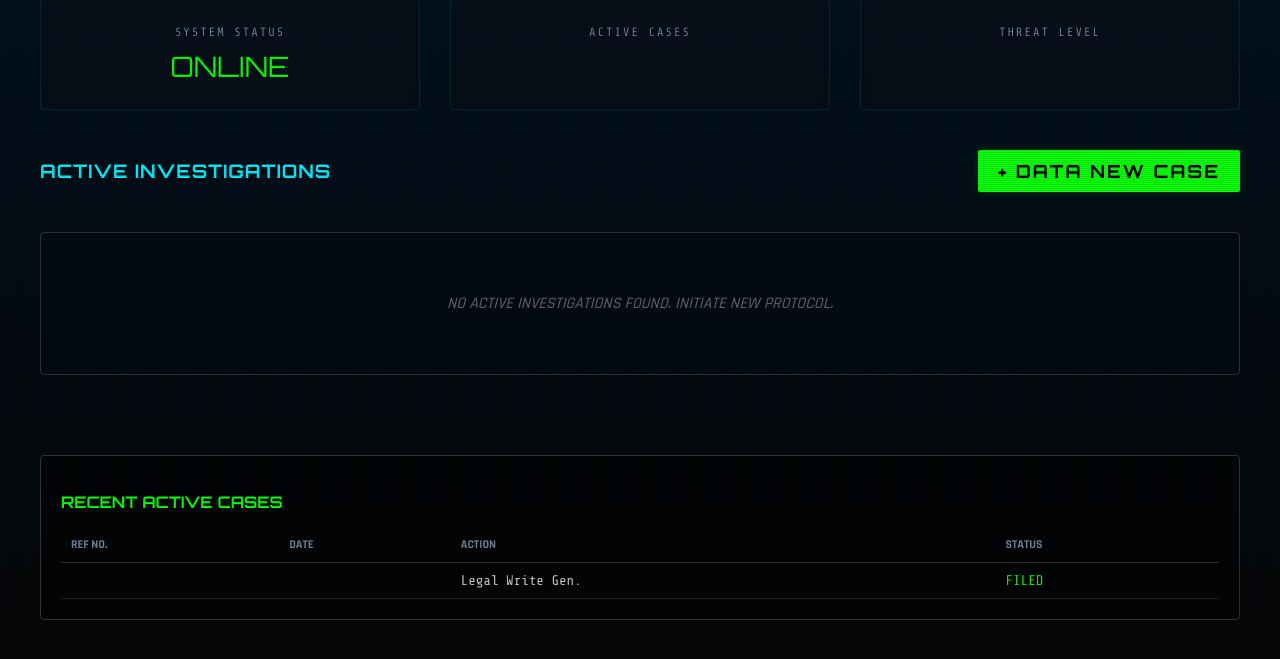
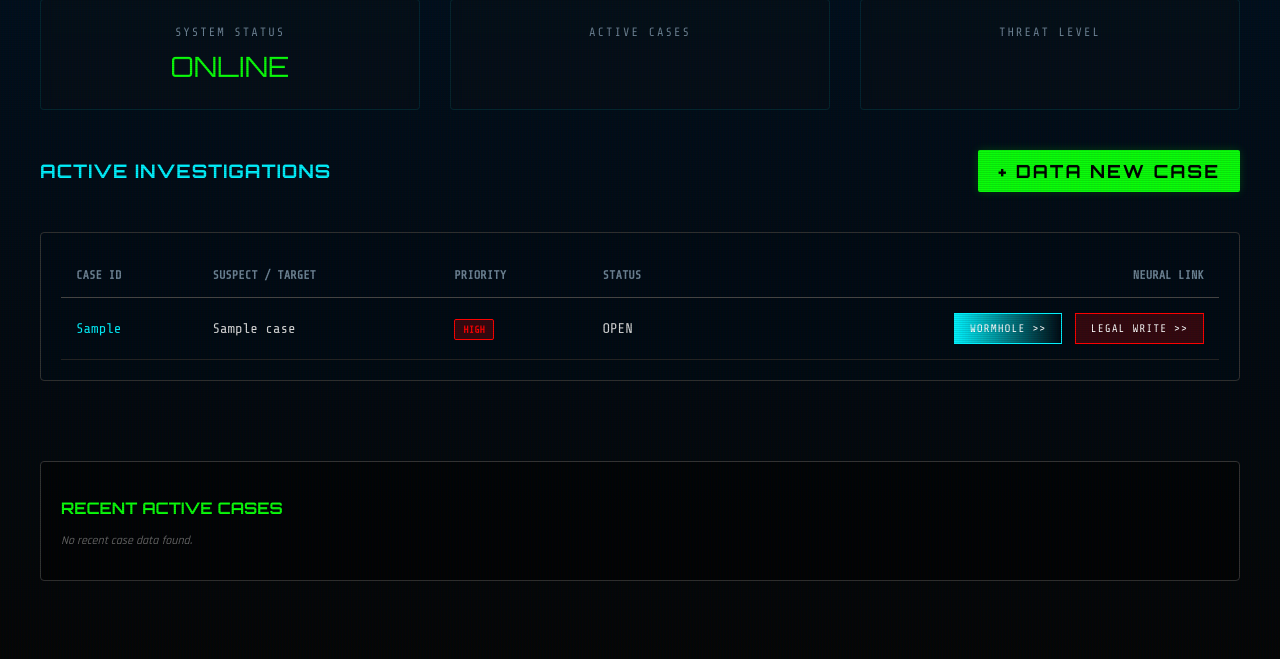
Before and after one commit to VanshVerma4436/Trinetra, a Django app: page /portal/dashboard/ in a window 1280 px wide. Shown: the part 111-770 px from the top of the page. Run offline with Django 4.2, Linux system fonts and the light colour scheme; a user stored in the database is signed in; tables that the repository leaves empty hold one stand-in row (values such as "Sample post").

Commit message:
latest commit

```diff
--- a/officer_portal/urls.py
+++ b/officer_portal/urls.py
@@ -5,12 +5,12 @@ urlpatterns = [
     path('', views.officer_login, name='portal_login'),
     path('admin-security/2fa/', views.Admin2FAView.as_view(), name='admin_2fa'),
     path('admin-security/logout/', views.custom_admin_logout, name='clean_logout'),
+    path('logout/', views.officer_logout, name='officer_logout'),
     path('dashboard/', views.officer_dashboard, name='officer_dashboard'),
     path('api/chat/', views.ai_chat_endpoint, name='ai_chat_endpoint'),
     path('api/generate-legal/', views.generate_legal, name='generate_legal'),
-    path('api/download-case-pdf/', views.download_case_pdf, name='download_case_pdf'),
+    path('ai-lab/', views.ai_lab, name='ai_lab'),
     path('authorize/', views.authorize_ai, name='authorize_ai'),
-    path('ai-lab/', views.ai_lab, name='ai_lab'),
     path('api/create-case/', views.create_case_endpoint, name='create_case'),
     path('sys/factory_reset/', views.factory_reset, name='factory_reset'),
 ]
--- a/officer_portal/views.py
+++ b/officer_portal/views.py
@@ -2,7 +2,8 @@ from django.shortcuts import render, redirect, get_object_or_404
 from django.contrib.auth.decorators import login_required
 from django.contrib.auth import login, logout, authenticate
 from django.contrib import messages
-from django.http import JsonResponse, FileResponse
+from django.http import JsonResponse, FileResponse, HttpResponseBadRequest, HttpResponseServerError, HttpResponse
+from django.urls import reverse
 from django.utils import timezone
 from django.views.decorators.http import require_POST
 # [CRITICAL FIX] This import was missing or shadowed on your server
@@ -18,7 +19,7 @@ from reportlab.pdfgen import canvas
 from reportlab.lib.pagesizes import letter
 
 # --- IMPORTS ---
-from .models import Case, ChatMessage, Evidence, LegalDraft
+from .models import Case, ChatMessage, Evidence, LegalDraft, AIUsageLog
 try:
     from authentication.models import OfficerProfile
 except ImportError:
@@ -95,7 +96,7 @@ def custom_admin_logout(request):
 def officer_dashboard(request):
     recent_cases = Case.objects.filter(assigned_officer=request.user).order_by('-created_at')[:5]
     return render(request, 'officer_portal/dashboard.html', {
-        'recent_cases': recent_cases,
+        'cases': recent_cases,
         'user': request.user
     })
 
@@ -139,13 +140,167 @@ def ai_chat_endpoint(request):
         logger.error(f"Chat Error: {e}")
         return JsonResponse({'response': f"System Error: {str(e)}"}, status=500)
 
-# [FIX] Add missing stubs to prevent import errors if urls.py references them
-def authorize_ai(request): return JsonResponse({'status': 'ok'})
-def generate_legal(request, case_id): return JsonResponse({'status': 'ok'})
-def download_case_pdf(request, case_id): return HttpResponse("PDF Download")
-def ai_lab(request): return render(request, 'officer_portal/ai_lab.html')
-def create_case_endpoint(request): return JsonResponse({'status': 'ok'})
+@login_required
+@require_POST
+def authorize_ai(request):
+    """
+    Handles the security protocol modal to log AI usage before entering the WORMHOLE.
+    """
+    complaint_no = request.POST.get('complaint_no')
+    justification = request.POST.get('justification')
 
+    if complaint_no and justification:
+        AIUsageLog.objects.create(
+            user=request.user,
+            complaint_no=complaint_no,
+            justification=justification
+        )
+        # Redirect to the AI Lab with the case ID to load history
+        return redirect(f"{reverse('ai_lab')}?case_id={complaint_no}")
+
+    return HttpResponseBadRequest("Missing required compliance fields.")
+
+@login_required
+def generate_legal(request):
+    """
+    Generates a PDF legal document using the Trinetra AI and returns it to the user.
+    """
+    case_id = request.GET.get('case_id')
+    if not case_id:
+        return HttpResponseBadRequest("Missing case ID.")
+
+    case = get_object_or_404(Case, case_no=case_id)
+
+    # 1. Ask AI to draft the document based on case details
+    instruction = f"Draft an official legal summary for case {case.case_no}. Suspect: {case.suspect_name}. Details: {case.description}"
+    ai_response = TrinetraAI.generate_legal_doc(case.case_no, instruction)
+
+    if isinstance(ai_response, dict) and "error" in ai_response:
+        return HttpResponseServerError(f"AI Generation Failed: {ai_response['error']}")
+
+    # Example AI response JSON structure we expect:
+    # {'title': '...', 'facts': '...', 'legal_analysis': '...', 'conclusion': '...'}
+
+    title = ai_response.get('title', f"Legal Report - {case.case_no}")
+    facts = ai_response.get('facts', case.description)
+    law = ai_response.get('legal_analysis', 'Awaiting full AI analysis.')
+    conclusion = ai_response.get('conclusion', 'Investigation ongoing.')
+
+    # Save the draft history
+    draft = LegalDraft.objects.create(
+        user=request.user,
+        reference_no=case.case_no,
+        justification="System Generated via WORMHOLE PDF request",
+        generated_content=f"TITLE: {title}\nFACTS: {facts}\nLAW: {law}\nCONCLUSION: {conclusion}"
+    )
+
+    # 2. Convert to PDF
+    import io
+    from reportlab.pdfgen import canvas
+    from reportlab.lib.pagesizes import letter
+    from datetime import datetime
+
+    buffer = io.BytesIO()
+    p = canvas.Canvas(buffer, pagesize=letter)
+
+    # Header
+    p.setFont("Helvetica-Bold", 16)
+    p.drawString(50, 750, "TRINETRA SECURE PORTAL - OFFICIAL LEGAL DRAFT")
+    p.setFont("Helvetica", 10)
+    p.drawString(50, 735, f"Generated: {datetime.now().strftime('%Y-%m-%d %H:%M:%S')} | Officer: {request.user.username}")
+    p.line(50, 725, 550, 725)
+
+    # Content
+    y = 700
+    p.setFont("Helvetica-Bold", 12)
+    p.drawString(50, y, f"Ref No: {draft.reference_no}")
+    y -= 20
+    p.drawString(50, y, f"Subject: {title}")
+    y -= 30
+
+    p.setFont("Helvetica-Oblique", 11)
+    p.drawString(50, y, "1. Statement of Facts:")
+    y -= 15
+    p.setFont("Helvetica", 10)
+
+    # Simple word wrap logic for PDF
+    import textwrap
+    for line in textwrap.wrap(facts, 90):
+        p.drawString(50, y, line)
+        y -= 15
+        if y < 50:
+            p.showPage()
+            y = 750
+            p.setFont("Helvetica", 10)
+
+    y -= 15
+    p.setFont("Helvetica-Oblique", 11)
+    p.drawString(50, y, "2. Legal Analysis:")
+    y -= 15
+    p.setFont("Helvetica", 10)
+    for line in textwrap.wrap(law, 90):
+        p.drawString(50, y, line)
+        y -= 15
+        if y < 50:
+            p.showPage()
+            y = 750
+            p.setFont("Helvetica", 10)
+
+    y -= 15
+    p.setFont("Helvetica-Oblique", 11)
+    p.drawString(50, y, "3. Conclusion:")
+    y -= 15
+    p.setFont("Helvetica", 10)
+    for line in textwrap.wrap(conclusion, 90):
+        p.drawString(50, y, line)
+        y -= 15
+        if y < 50:
+            p.showPage()
+            y = 750
+            p.setFont("Helvetica", 10)
+
+    p.showPage()
+    p.save()
+    buffer.seek(0)
+
+    response = HttpResponse(buffer, content_type='application/pdf')
+    response['Content-Disposition'] = f'attachment; filename="Legal_Opinion_{case.case_no}.pdf"'
+    return response
+
+@login_required
+def ai_lab(request):
+    case_id = request.GET.get('case_id', '')
+    context = {
+        'case_id': case_id
+    }
+    return render(request, 'officer_portal/ai_lab.html', context)
+@login_required
+@require_POST
+def create_case_endpoint(request):
+    try:
+        data = json.loads(request.body)
+        suspect_name = data.get('suspect_name', 'Unknown')
+        description = data.get('description', '')
+        priority = data.get('priority', 'MEDIUM')
+
+        from django.utils.crypto import get_random_string
+        case_no = f"TRN-{get_random_string(6).upper()}"
+
+        case = Case.objects.create(
+            case_no=case_no,
+            suspect_name=suspect_name,
+            description=description,
+            priority=priority,
+            assigned_officer=request.user,
+            status='OPEN'
+        )
+        return JsonResponse({'status': 'ok', 'case_no': case.case_no})
+    except Exception as e:
+        return JsonResponse({'error': str(e)}, status=400)
+
+def officer_logout(request):
+    logout(request)
+    return redirect('portal_login')
 from django.http import HttpResponse
 def factory_reset(request):
     """Temporary endpoint to wipe the DB and recreate admin from Azure."""
--- a/requirements.txt
+++ b/requirements.txt
@@ -9,7 +9,6 @@ requests
 gradio_client>=1.3.0
 python-dotenv
 reportlab
-# User Requested Additions
 gradio_client>=0.8.0
 psycopg2-binary
 dj-database-url
--- a/templates/officer_portal/base.html
+++ b/templates/officer_portal/base.html
@@ -177,7 +177,7 @@
         </div>
         <div class="nav-links">
             <div class="user-info">Welcome, {{ user.username }}</div>
-            <a href="{% url 'portal_login' %}" class="btn-logout">Logout</a>
+            <a href="{% url 'officer_logout' %}" class="btn-logout">Logout</a>
         </div>
     </div>
 
--- a/templates/officer_portal/dashboard.html
+++ b/templates/officer_portal/dashboard.html
@@ -250,7 +250,7 @@
                     </td>
                     <td style="padding:15px;">{{ case.status }}</td>
                     <td style="padding:15px; text-align:right;">
-                        <a href="{% url 'ai_lab' %}?case_id={{ case.case_no }}" style="
+                        <a href="javascript:void(0)" onclick="openComplianceModal('{{ case.case_no }}')" style="
                                display:inline-block; padding:8px 15px;
                                background:linear-gradient(90deg, var(--neon-blue), transparent);
                                border:1px solid var(--neon-blue); color:white;
@@ -325,7 +325,7 @@
             <div style="margin-bottom:15px;">
                 <label style="color:var(--neon-green); display:block; font-size:12px; margin-bottom:5px;">COMPLAINT /
                     REFERENCE NO</label>
-                <input type="text" name="complaint_no" required
+                <input type="text" id="complianceCaseNo" name="complaint_no" required
                     style="width:100%; padding:10px; background:#111; border:1px solid #333; color:white; font-family:var(--font-code);">
             </div>
 
@@ -443,6 +443,16 @@
     }
 
     // --- CASE MANAGEMENT ---
+    function openComplianceModal(caseId) {
+        const input = document.getElementById('complianceCaseNo');
+        if (input) input.value = caseId;
+        document.getElementById('complianceModal').style.display = 'flex';
+    }
+
+    function closeComplianceModal() {
+        document.getElementById('complianceModal').style.display = 'none';
+    }
+
     function openCreateCaseModal() {
         document.getElementById('createCaseModal').style.display = 'flex';
     }
@@ -496,7 +506,7 @@
         btn.disabled = true;
 
         try {
-            const response = await fetch('/portal/api/create-case/', {
+            const response = await fetch("{% url 'create_case' %}", {
                 method: 'POST',
                 headers: {
                     'Content-Type': 'application/json',
@@ -527,5 +537,4 @@
         }
     }
 </script>
-</script>
 {% endblock %}
```
Also changed, not shown: officer_portal/ai_service.py (+10 -1 lines).
